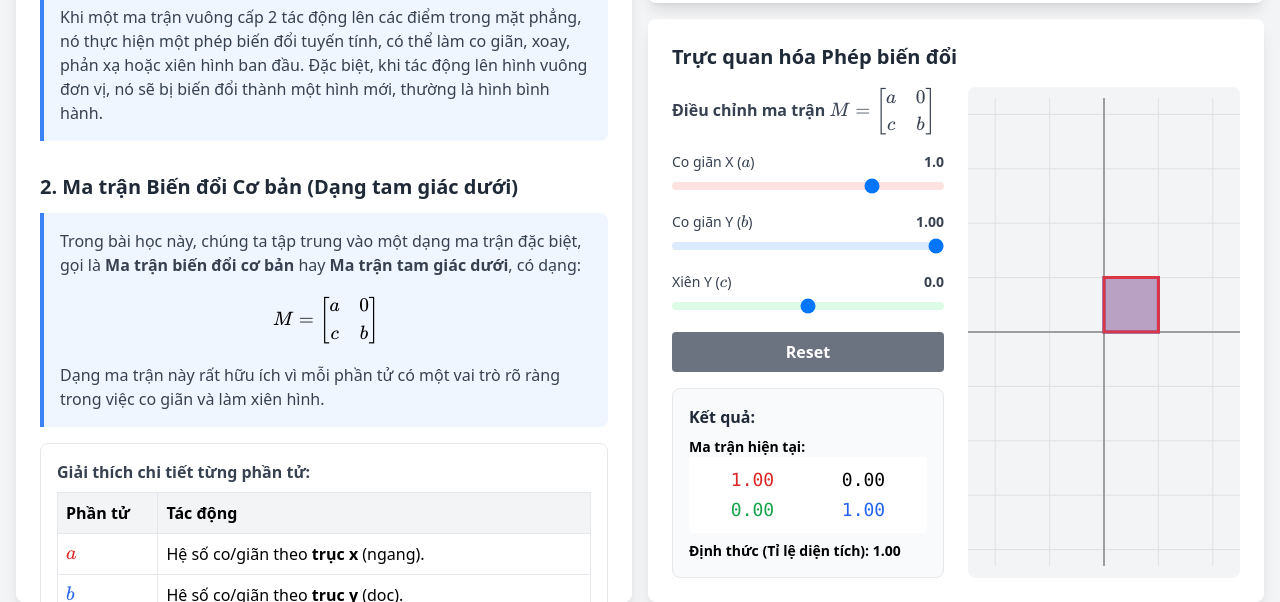
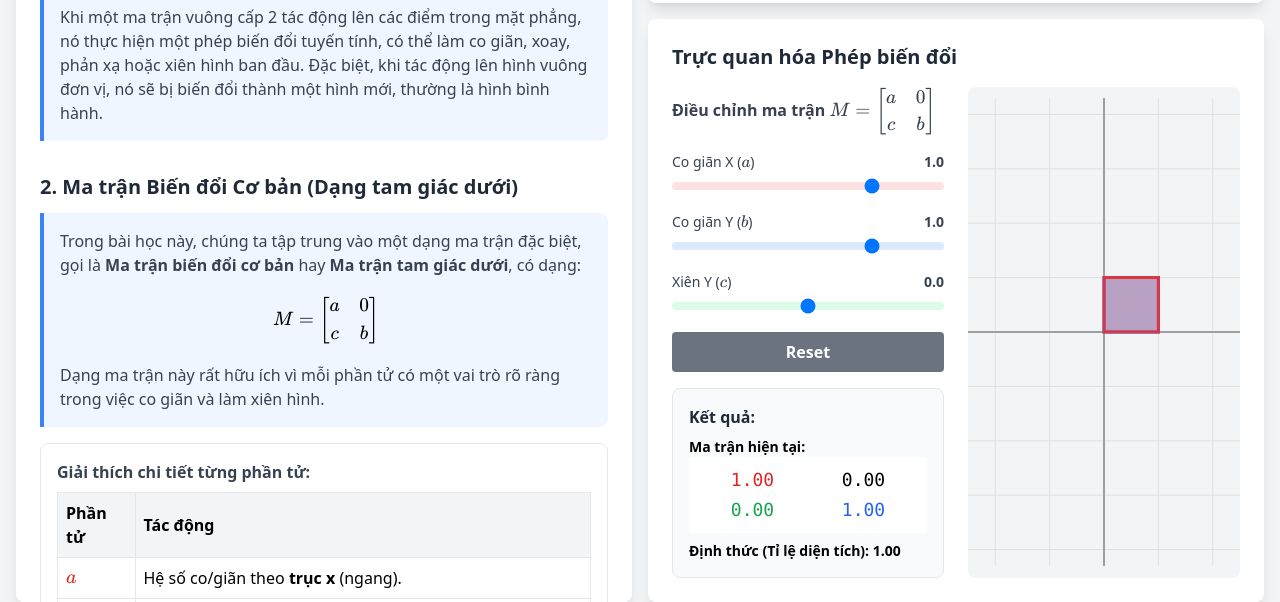
Before and after one commit to bechovang/web-bai-giang-gia-tri-rieng, a plain HTML site: page index.html in a window 1280 px wide. Shown: the part 205-807 px from the top of the page. Drawn offline with nearby package versions, Linux system fonts and the light colour scheme.

Commit message:
Update index.html

```diff
--- a/index.html
+++ b/index.html
@@ -88,7 +88,7 @@
                                 </tr>
                                 <tr>
                                     <td class="border p-2 font-mono text-blue-600 font-bold">$b$</td>
-                                    <td class="border p-2">Hệ số co/giãn theo <b>trục y</b> (dọc).</td>
+                                    <td class="border p-2">Hệ số co/giãn theo <b>trục y</b> (dọc). Nếu âm, sẽ lật hình theo chiều dọc.</td>
                                 </tr>
                                 <tr>
                                     <td class="border p-2 font-mono text-green-600 font-bold">$c$</td>
@@ -207,9 +207,9 @@
                         <div>
                            <label for="slider_b" class="flex justify-between text-sm font-medium text-gray-700">
                                <span>Co giãn Y ($b$)</span>
-                               <span id="value_b" class="font-bold">1.00</span>
+                               <span id="value_b" class="font-bold">1.0</span>
                            </label>
-                           <input id="slider_b" type="range" min="0" max="1" value="1" step="0.01" class="w-full h-2 bg-blue-100 rounded-lg appearance-none cursor-pointer">
+                           <input id="slider_b" type="range" min="-2" max="2" value="1" step="0.1" class="w-full h-2 bg-blue-100 rounded-lg appearance-none cursor-pointer">
                         </div>
 
                         <!-- Slider c -->
@@ -393,8 +393,9 @@
             const b = parseFloat(sliderB.value);
             const c = parseFloat(sliderC.value);
 
+            // Cập nhật hiển thị giá trị
             valueA.textContent = a.toFixed(1);
-            valueB.textContent = b.toFixed(2); // Show more precision for slider b
+            valueB.textContent = b.toFixed(1); // Đã sửa: nhất quán với các slider khác
             valueC.textContent = c.toFixed(1);
 
             matrixDisplay.innerHTML = `
```
